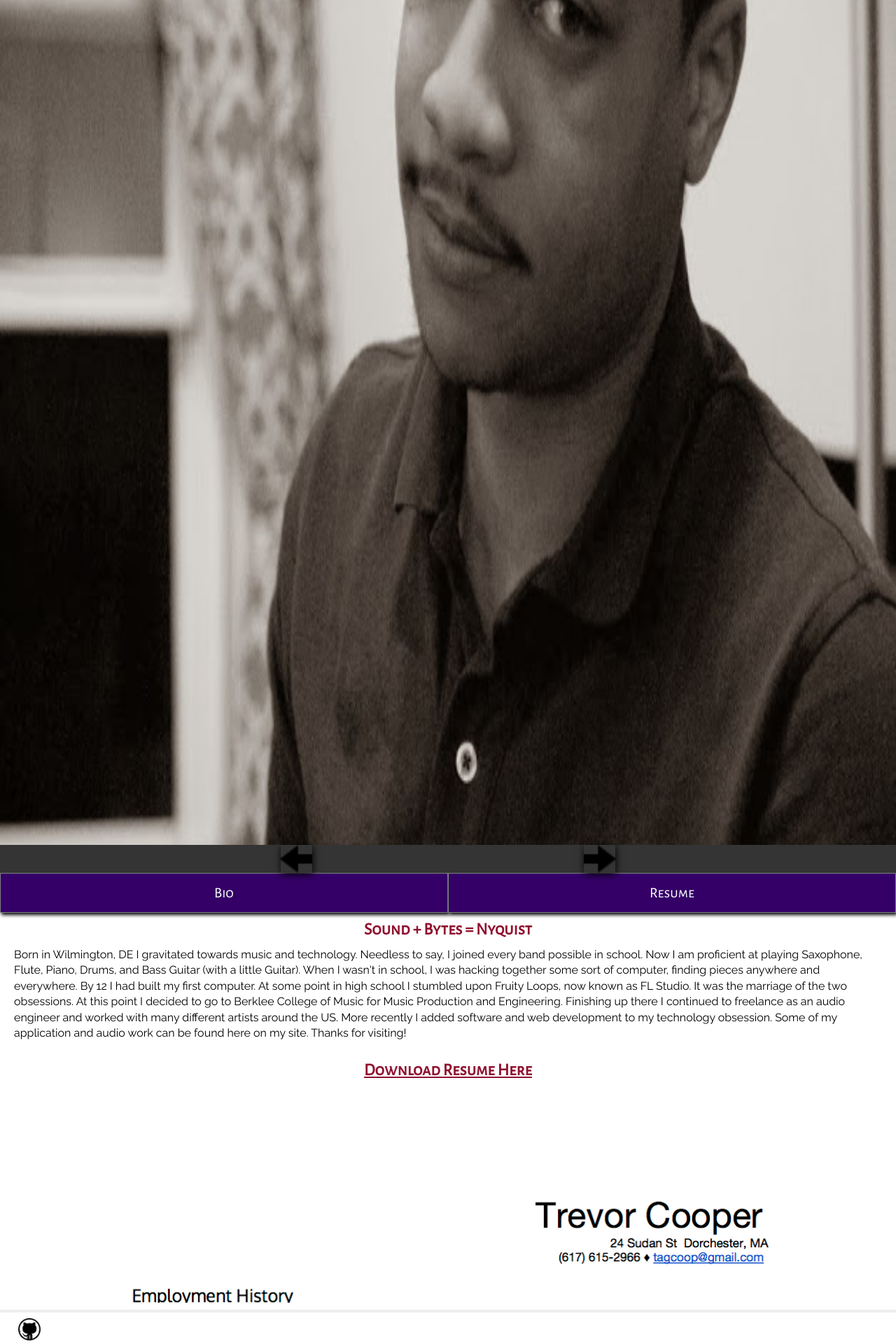
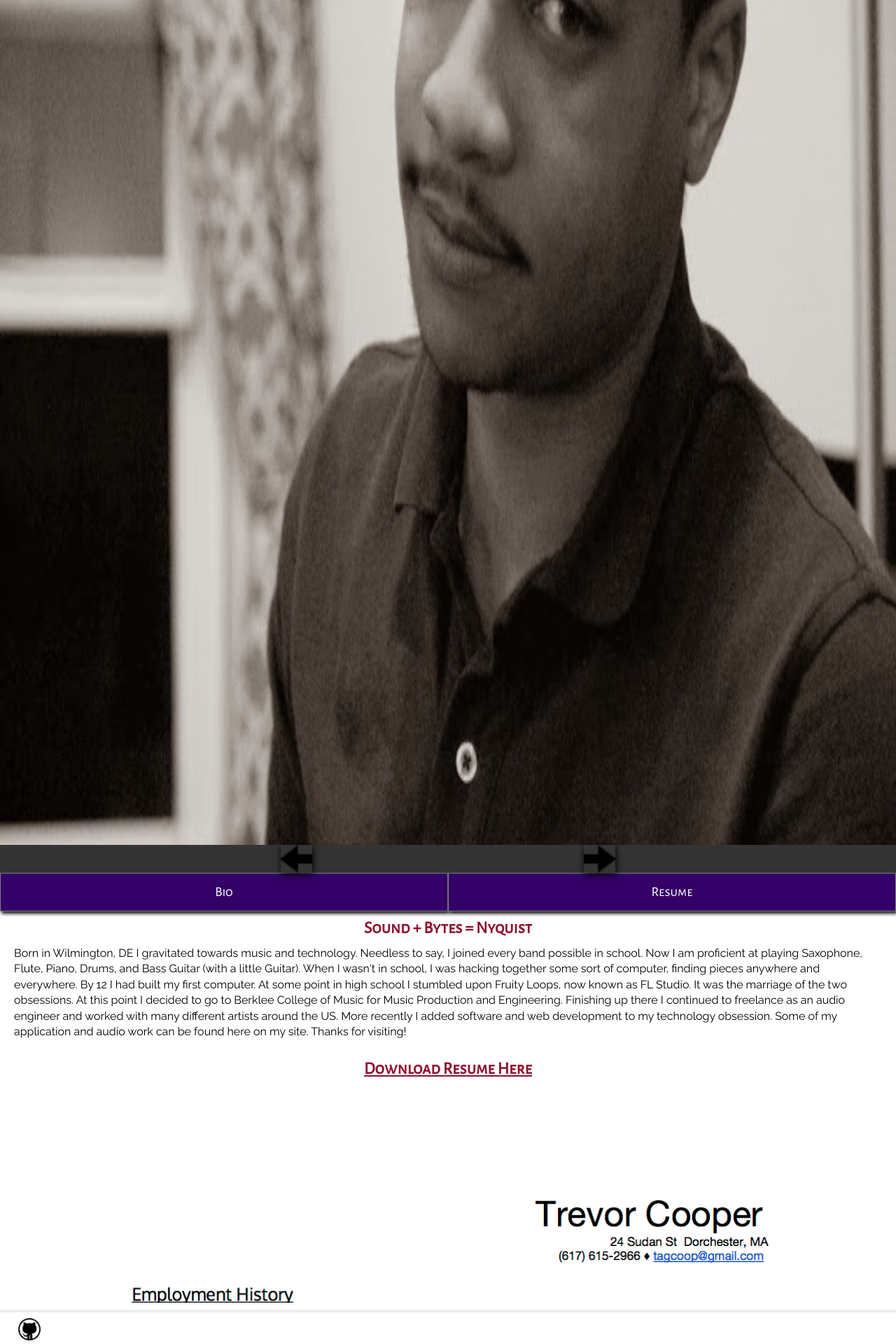
Before and after one commit to 13ruce1337/13ruce1337.github.io, a Jekyll site: the page built from about/index.html, in a window 1280 px wide. Shown: the part 785-2705 px from the top of the page at 70% size. Built offline with Jekyll 4.4.1, drawn with Linux system fonts in a browser that asks for light colours; nearby versions of some CDN libraries; Markdown is read by kramdown in place of the engine named in the settings.

Commit message:
mobile testing buttons

```diff
--- a/css/about.css
+++ b/css/about.css
@@ -67,11 +67,11 @@
   width:100%;
   height:100%;
   display:table;
+  font-size:1.2em;
 }
 .about_nav_menu li {
   display:table-cell;
   text-align:center;
-  height:auto;
   background:#340067;
   border:1px solid gray;
   width:50%;
@@ -84,7 +84,6 @@
   color:white;
   padding:15px 0;
   width:100%;
-  font-size:1.3em;
 }
 .about_nav .about_nav_menu a:hover {
   color:#C3C3E5;
```
Also changed, not shown: 2 other files.
